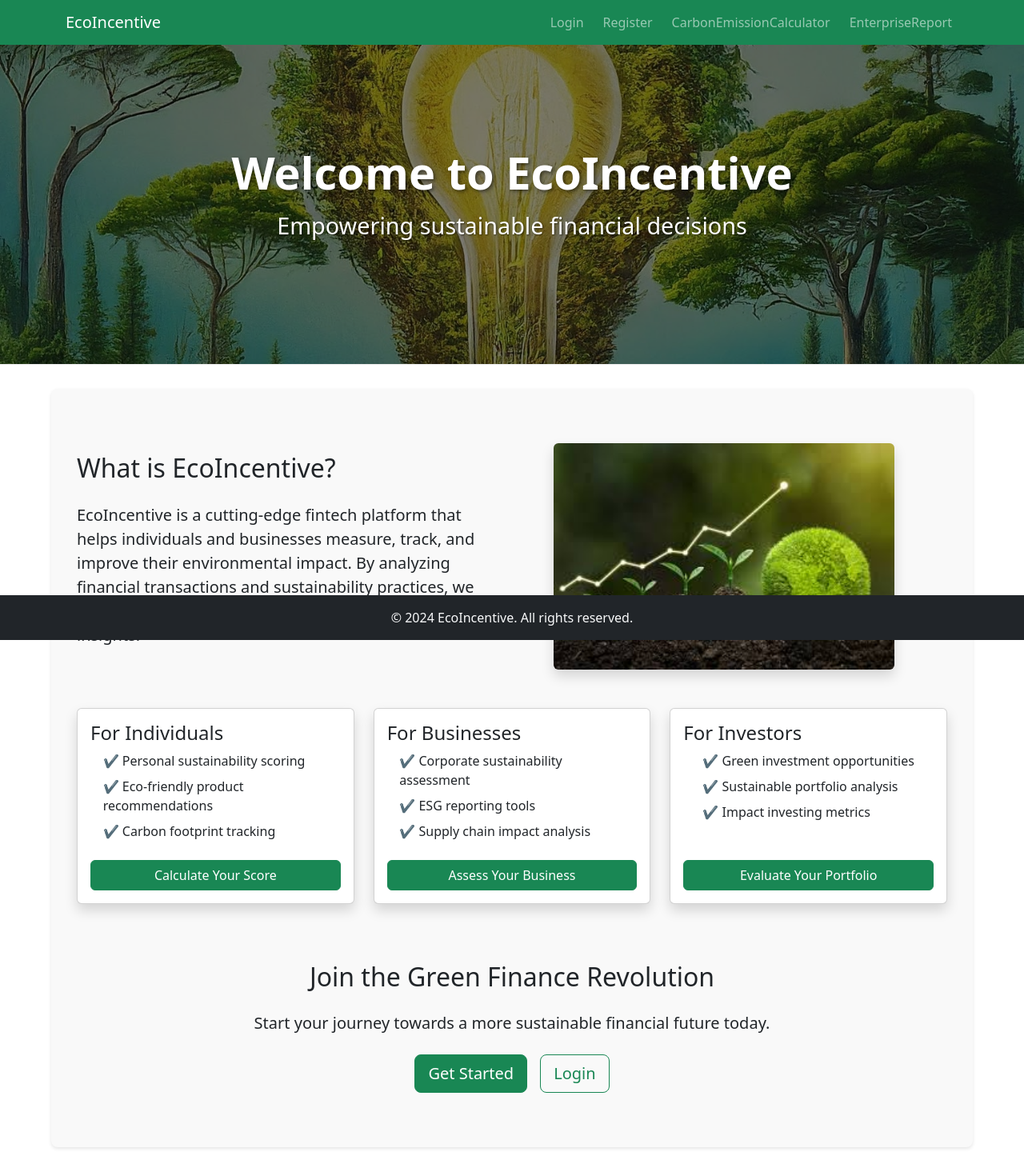
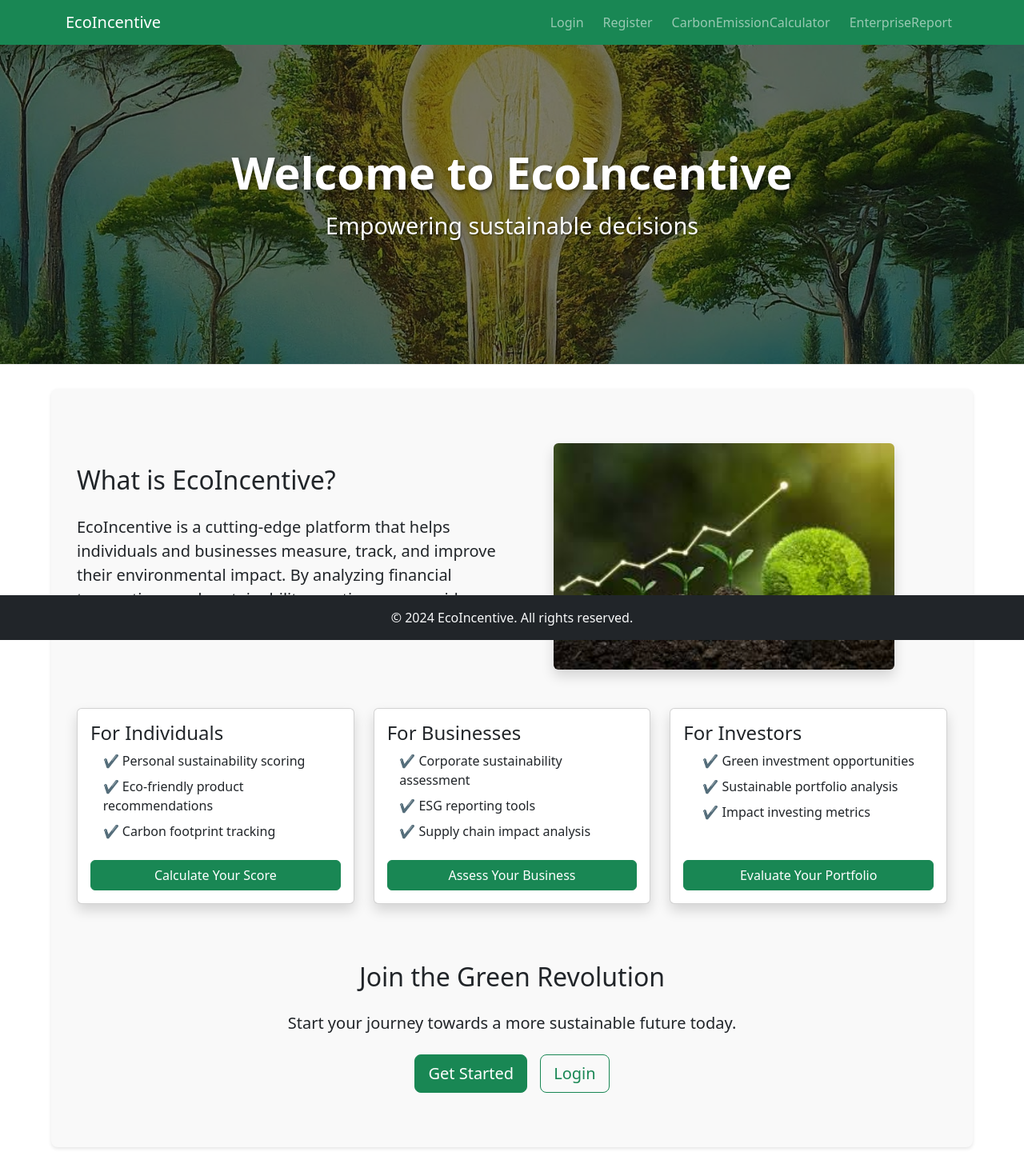
Before and after one commit to Aniket7545/green-score-frontend, a React (Create React App) app: page / in a window 1280 px wide. Shown: the top 1470 px of the page at 80% size. Built offline with nearby package versions, Linux system fonts and the light colour scheme.

Commit message:
Updated Home.js

```diff
--- a/src/pages/Home.js
+++ b/src/pages/Home.js
@@ -35,7 +35,7 @@ const Home = () => {
       <header className="hero">
         <div className="hero-content">
           <h1 className="hero-title">Welcome to EcoIncentive</h1>
-          <p className="hero-subtitle">Empowering sustainable financial decisions</p>
+          <p className="hero-subtitle">Empowering sustainable decisions</p>
         </div>
       </header>
 
@@ -45,7 +45,7 @@ const Home = () => {
             <div className="col-lg-6">
               <h2 className="mb-4">What is EcoIncentive?</h2>
               <p className="lead">
-                EcoIncentive is a cutting-edge fintech platform that helps
+                EcoIncentive is a cutting-edge platform that helps
                 individuals and businesses measure, track, and improve their
                 environmental impact. By analyzing financial transactions and
                 sustainability practices, we provide personalized green scores and
@@ -113,9 +113,9 @@ const Home = () => {
 </section>
 
           <section className="text-center mb-5">
-            <h2 className="mb-4">Join the Green Finance Revolution</h2>
+            <h2 className="mb-4">Join the Green Revolution</h2>
             <p className="lead mb-4">
-              Start your journey towards a more sustainable financial future today.
+              Start your journey towards a more sustainable future today.
             </p>
             <Link to="/register" className="btn btn-success btn-lg me-3">
               Get Started
```
